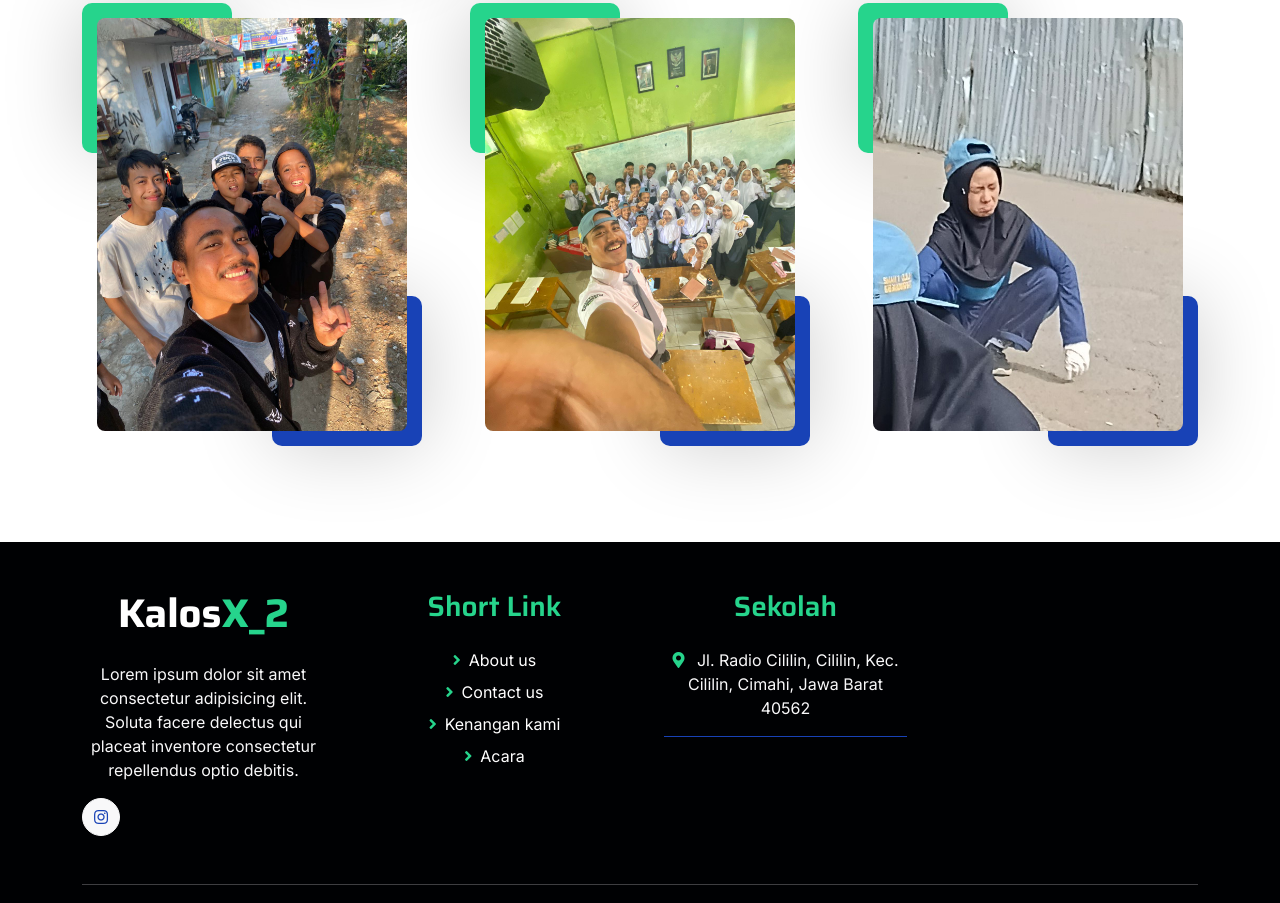
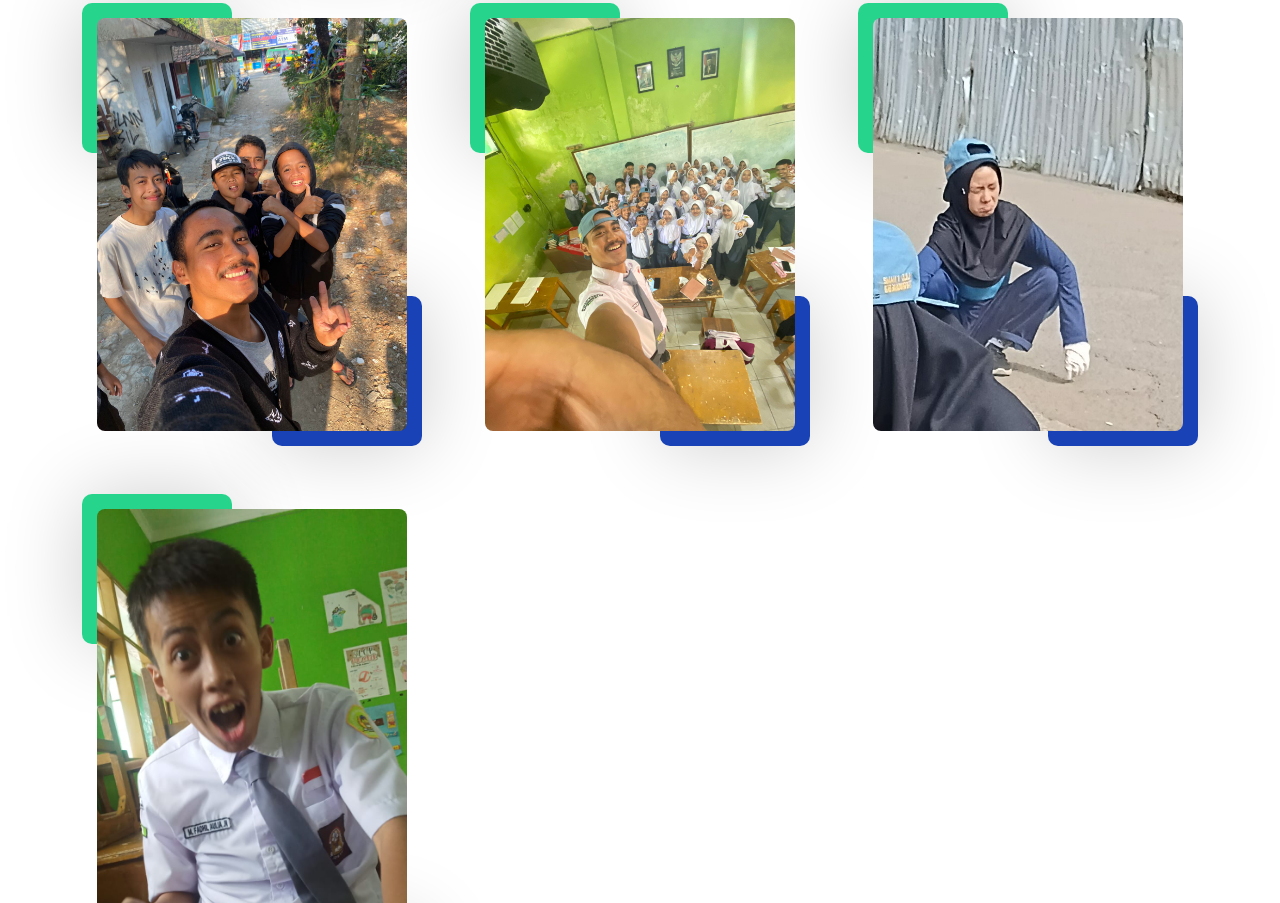
Before and after one commit to valekz200308/WebKalos, a plain HTML site: page project.html in a window 1280 px wide. Shown: the part 1897-2800 px from the top of the page. Drawn offline with nearby package versions, Linux system fonts and the light colour scheme.

Commit message:
Update project.html

```diff
--- a/project.html
+++ b/project.html
@@ -189,6 +189,13 @@
                             </div>
                         </div>
                     </div>
+                    <div class="col-md-6 col-lg-4 wow fadeIn" data-wow-delay=".5s">
+                        <div class="project-item">
+                            <div class="project-img">
+                                <img src="img/FadilAra.jpg" class="img-fluid w-100 rounded" alt="">
+                            </div>
+                        </div>
+                    </div>
                 </div>
             </div>
         </div>
```
